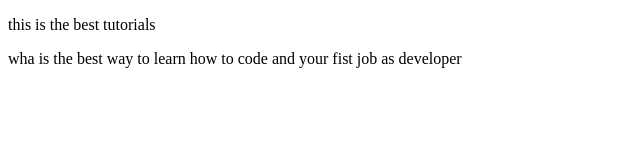
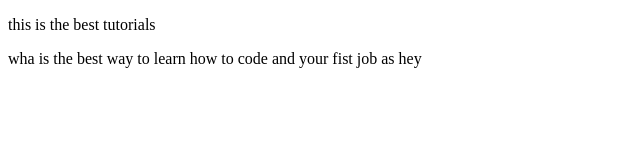
Before and after one commit to Gabriel-Andy/Git-course, a plain HTML site: page index.html in a window 1280 px wide. Shown: the full height of the page, 0-640 px from the left. Drawn offline with Linux system fonts and the light colour scheme.

```diff
--- a/index.html
+++ b/index.html
@@ -8,7 +8,7 @@
   <body>
     <p>this is the best tutorials</p>
     <p>
-      wha is the best way to learn how to code and your fist job as developer
+      wha is the best way to learn how to code and your fist job as hey
     </p>
   </body>
 </html>
```
